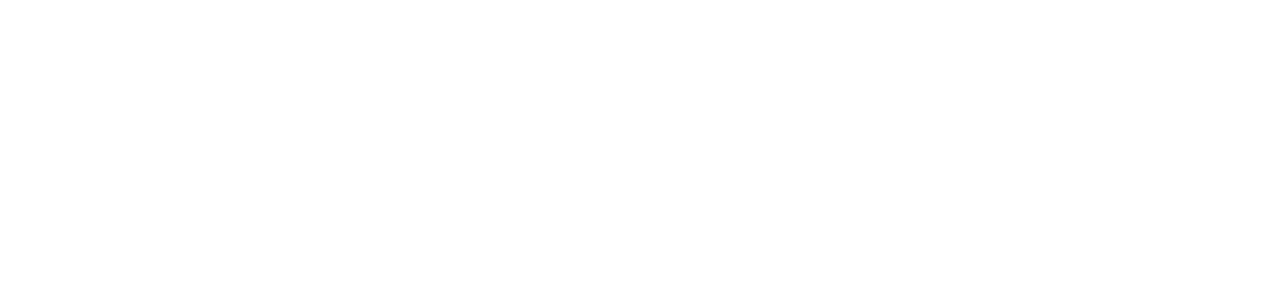
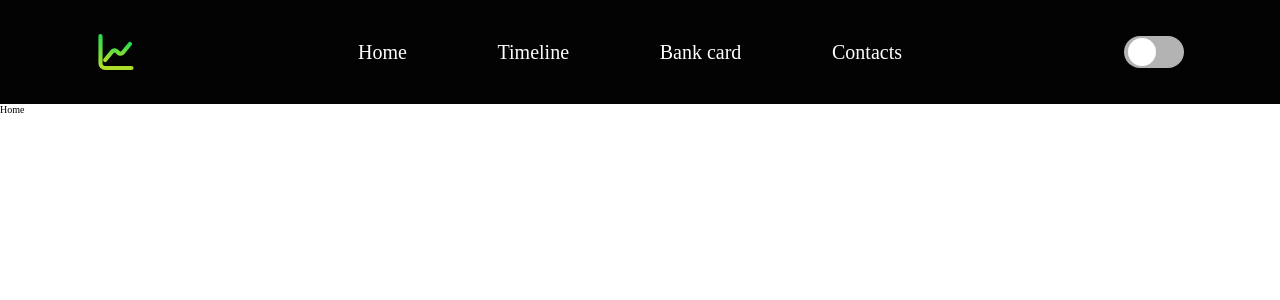
Before and after one commit to xYerMikx/modsen-currency-tracker, a React app: page / in a window 1280 px wide. Shown: the top 300 px of the page. Built offline with nearby package versions, Linux system fonts and the light colour scheme.

Commit message:
feat: add header component and routing

```diff
--- a/package.json
+++ b/package.json
@@ -15,6 +15,7 @@
 		"prop-types": "^15.8.1",
 		"react": "^18.2.0",
 		"react-dom": "^18.2.0",
+		"react-router-dom": "^6.17.0",
 		"styled-components": "^6.1.0"
 	},
 	"devDependencies": {
--- a/src/components/App/App.jsx
+++ b/src/components/App/App.jsx
@@ -1,8 +1,24 @@
+import { useState } from "react"
 import { ThemeProvider } from "styled-components"
 import theme from "../../constants/theme"
+import { BrowserRouter, Route, Routes } from "react-router-dom"
+import Header from "../Header/Header"
+import { headerLinks } from "../../constants/headerLinks"
 
 const App = () => {
-	return <ThemeProvider theme={theme.darkTheme}></ThemeProvider>
+	const [currentTheme, setCurrentTheme] = useState("dark")
+	return (
+		<ThemeProvider theme={currentTheme === "dark" ? theme.darkTheme : theme.lightTheme}>
+			<BrowserRouter>
+				<Header setCurrentTheme={setCurrentTheme} currentTheme={currentTheme} />
+				<Routes>
+					{headerLinks.map((el, index) => {
+						return <Route key={index} element={el.element} path={el.to} />
+					})}
+				</Routes>
+			</BrowserRouter>
+		</ThemeProvider>
+	)
 }
 
 export default App
--- /dev/null
+++ b/src/components/Header/Header.jsx
@@ -0,0 +1,41 @@
+import React from "react"
+import {
+	ButtonSwitch,
+	HeaderWrapper,
+	Input,
+	Label,
+	LinksList,
+	Logo,
+	Switch,
+} from "./styled"
+import logo from "../../assets/icons/logo.svg"
+import { Link } from "react-router-dom"
+import { headerLinks } from "../../constants/headerLinks"
+
+const Header = ({ setCurrentTheme, currentTheme }) => {
+	const changeTheme = () => {
+		setCurrentTheme(currentTheme === "dark" ? "light" : "dark")
+	}
+	return (
+		<HeaderWrapper>
+			<Link to="/">
+				<Logo src={logo} />
+			</Link>
+			<LinksList>
+				{headerLinks.map((link, index) => {
+					return (
+						<Link key={index} to={link.to}>
+							{link.name}
+						</Link>
+					)
+				})}
+			</LinksList>
+			<Label>
+				<Input type="checkbox" onChange={changeTheme} />
+				<Switch />
+			</Label>
+		</HeaderWrapper>
+	)
+}
+
+export default Header
--- /dev/null
+++ b/src/components/Header/styled.js
@@ -0,0 +1,80 @@
+import styled from "styled-components"
+
+const HeaderWrapper = styled.header`
+	padding: 3.2rem 9.6rem;
+	background-color: ${(props) => props.theme.bgColor};
+	display: flex;
+	align-items: center;
+	justify-content: space-between;
+`
+
+const Logo = styled.img`
+	width: 4rem;
+	height: 4rem;
+`
+
+const LinksList = styled.ul`
+	display: flex;
+	align-items: center;
+	justify-content: space-between;
+	min-width: 50%;
+	color: ${(props) => props.theme.primaryColor};
+	font-size: ${(props) => props.theme.fontSize.sm};
+	font-weight: ${(props) => props.theme.fontWeight.light};
+`
+
+const ButtonSwitch = styled.button`
+	border: none;
+	outline: none;
+	border: 1px solid ${(props) => props.theme.primaryColor};
+	background: none;
+	color: ${(props) => props.theme.primaryColor};
+	cursor: pointer;
+	border-radius: ${(props) => props.theme.borderRadius};
+	padding: 0.5rem 1.5rem;
+`
+
+const Label = styled.label`
+	display: flex;
+	align-items: center;
+	gap: 1rem;
+	cursor: pointer;
+`
+
+const Switch = styled.div`
+	position: relative;
+	width: 6rem;
+	height: 3.2rem;
+	background: #b3b3b3;
+	border-radius: 3.2rem;
+	padding: 0.4rem;
+	transition: 300ms all;
+
+	&:before {
+		content: "";
+		position: absolute;
+		width: 2.8rem;
+		height: 2.8rem;
+		border-radius: 3.5rem;
+		top: 50%;
+		left: 0.4rem;
+		background: white;
+		transform: translate(0, -50%);
+		transition: 300ms all;
+	}
+`
+
+const Input = styled.input`
+	opacity: 0;
+	position: absolute;
+
+	&:checked + ${Switch} {
+		background: green;
+
+		&:before {
+			transform: translate(2.6rem, -50%);
+		}
+	}
+`
+
+export { HeaderWrapper, Logo, LinksList, ButtonSwitch, Label, Switch, Input }
--- /dev/null
+++ b/src/constants/headerLinks.js
@@ -0,0 +1,11 @@
+import BankCard from "../pages/BankCard/BankCard"
+import Contacts from "../pages/Contacts/Contacts"
+import Home from "../pages/Home/Home"
+import Timeline from "../pages/Timeline/Timeline"
+
+export const headerLinks = [
+	{ name: "Home", to: "/", element: <Home /> },
+	{ name: "Timeline", to: "/timeline", element: <Timeline /> },
+	{ name: "Bank card", to: "/bankcard", element: <BankCard /> },
+	{ name: "Contacts", to: "/contacts", element: <Contacts /> },
+]
--- /dev/null
+++ b/src/pages/BankCard/BankCard.jsx
@@ -0,0 +1,7 @@
+import React from "react"
+
+const BankCard = () => {
+	return <div>BankCard</div>
+}
+
+export default BankCard
--- /dev/null
+++ b/src/pages/Contacts/Contacts.jsx
@@ -0,0 +1,7 @@
+import React from "react"
+
+const Contacts = () => {
+	return <div>Contacts</div>
+}
+
+export default Contacts
--- /dev/null
+++ b/src/pages/Home/Home.jsx
@@ -0,0 +1,7 @@
+import React from "react"
+
+const Home = () => {
+	return <div>Home</div>
+}
+
+export default Home
--- /dev/null
+++ b/src/pages/Timeline/Timeline.jsx
@@ -0,0 +1,7 @@
+import React from "react"
+
+const Timeline = () => {
+	return <div>Timeline</div>
+}
+
+export default Timeline
```
Also changed, not shown: .eslintrc.json, 1 other file (tests, documents, lock files or other folders).
